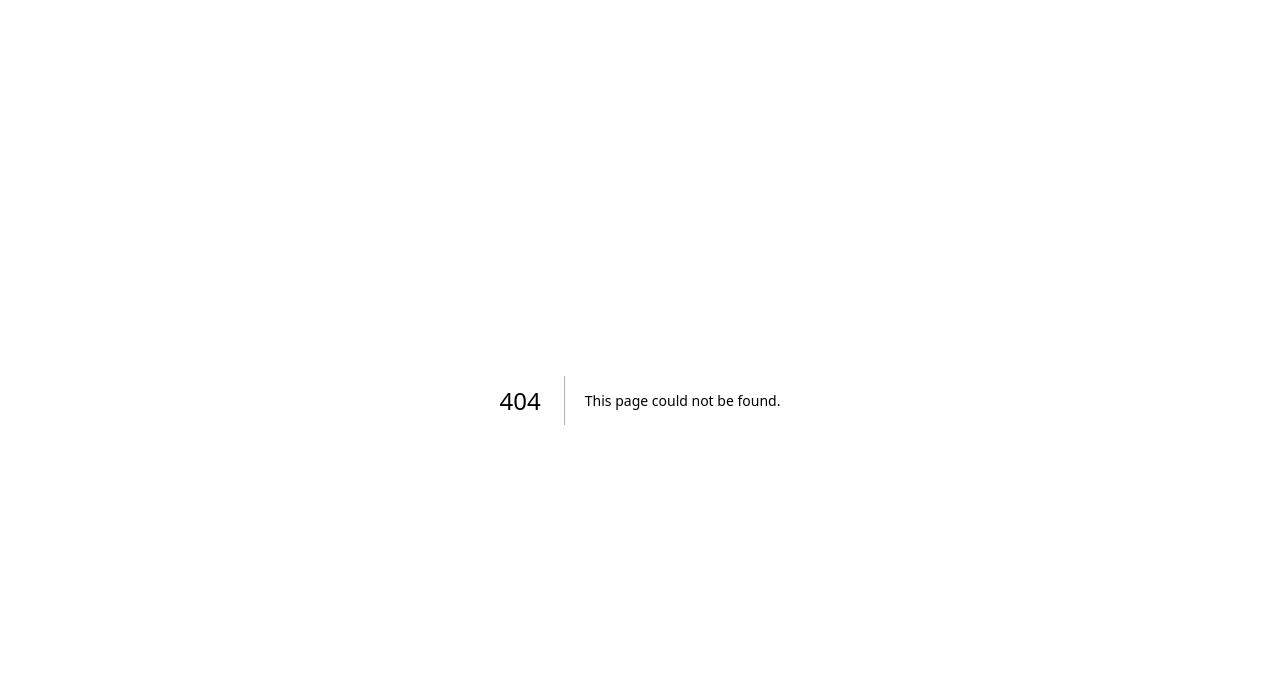
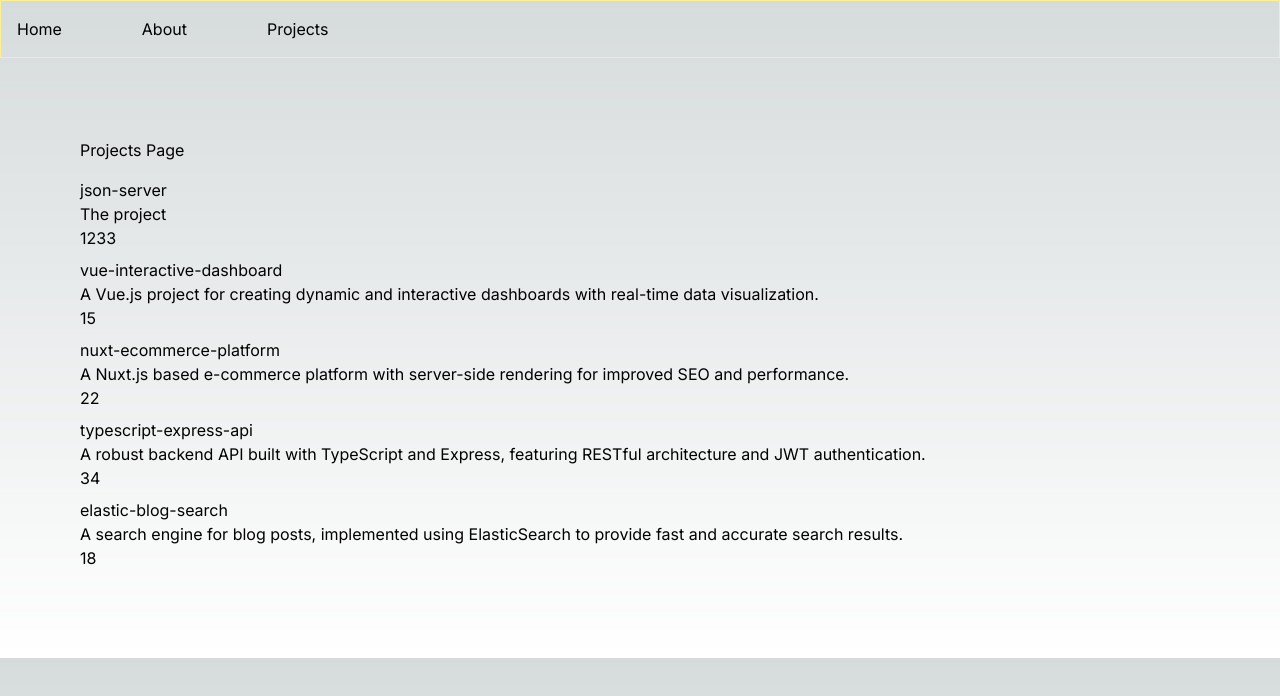
Before and after one commit to sttinh99/blog_nextjs_practice, a Next.js app: page /about/projects in a window 1280 px wide. Before the commit this address had no page. Shown: the top 696 px of the page. Built offline with nearby package versions, Linux system fonts and the light colour scheme; data requests are answered from the project's data file.

Commit message:
handle app route, loading ui, ssr, suspense

```diff
--- /dev/null
+++ b/app/about/page.tsx
@@ -0,0 +1,8 @@
+export default function AboutPages() {
+  return (
+    <div>
+      <h1>About Page</h1>
+      <p>This is the about page.</p>
+    </div>
+  );
+}
--- /dev/null
+++ b/app/about/projects/components/ProjectList.tsx
@@ -0,0 +1,24 @@
+type Blog = {
+  id: number;
+  title: string;
+  description: string;
+  stargazers_count: string | number;
+};
+
+export default async function ProjectList() {
+  const res = await fetch("http://localhost:3001/repos", {
+    cache: "no-store",
+  });
+  const repos = await res.json();
+  return (
+    <>
+      {repos.map((repo: Blog) => (
+        <div className="mb-2" key={repo.id}>
+          <h2>{repo.title}</h2>
+          <p>{repo.description}</p>
+          <p>{repo.stargazers_count}</p>
+        </div>
+      ))}
+    </>
+  );
+}
--- /dev/null
+++ b/app/about/projects/loading.tsx
@@ -0,0 +1,17 @@
+export default function Loading() {
+  return (
+    <div className="p-20">
+      <h1 className="mb-4">Projects Page</h1>
+      <ul className="space-y-8">
+        {Array(3)
+          .fill("")
+          .map((_el: string, index: number) => (
+            <li key={index} className="list-none">
+              <div className="w-full h-24 animate-pulse bg-neutral-100 dark:bg-neutral-700"></div>
+            </li>
+          ))}
+      </ul>
+      {/* Add your projects here */}
+    </div>
+  );
+}
--- /dev/null
+++ b/app/about/projects/page.tsx
@@ -0,0 +1,13 @@
+import { Suspense } from "react";
+import ProjectList from "./components/ProjectList";
+export default function ProjectsPage() {
+  return (
+    <div className="p-20">
+      <h1 className="mb-4">Projects Page</h1>
+      <Suspense fallback={<div>Loading...</div>}>
+        <ProjectList />
+      </Suspense>
+      {/* Add your projects here */}
+    </div>
+  );
+}
--- /dev/null
+++ b/app/blog/[slug]/page.tsx
@@ -0,0 +1,3 @@
+export default function Blog({ params }: { params: { slug: string } }) {
+  return <div>Blog {params.slug}</div>;
+}
--- /dev/null
+++ b/app/components/Card.tsx
@@ -0,0 +1,8 @@
+function Card({ text = "Nothing to do" }) {
+  return (
+    <div className="border rounded-md border-white-200 bg-red p-2 d-flex w-[20%] m-4">
+      {text}
+    </div>
+  );
+}
+export default Card;
--- /dev/null
+++ b/app/components/Header.tsx
@@ -0,0 +1,20 @@
+import Link from "next/link";
+
+function Header() {
+  return (
+    <header className="p-4 border border-yellow-200">
+      <ul className="flex space-x-20">
+        <li>
+          <Link href="/">Home</Link>
+        </li>
+        <li>
+          <Link href="/about">About</Link>
+        </li>
+        <li>
+          <Link href="/about/projects">Projects</Link>
+        </li>
+      </ul>
+    </header>
+  );
+}
+export default Header;
--- a/app/layout.tsx
+++ b/app/layout.tsx
@@ -1,8 +1,11 @@
 import type { Metadata } from "next";
 import { Inter } from "next/font/google";
 import "./globals.css";
+import Header from "./components/Header";
 
 const inter = Inter({ subsets: ["latin"] });
+
+console.log("inter", inter);
 
 export const metadata: Metadata = {
   title: "Create Next App",
@@ -16,7 +19,10 @@ export default function RootLayout({
 }>) {
   return (
     <html lang="en">
-      <body className={inter.className}>{children}</body>
+      <body className={inter.className}>
+        <Header />
+        <main>{children}</main>
+      </body>
     </html>
   );
 }
--- a/app/page.tsx
+++ b/app/page.tsx
@@ -1,113 +1,13 @@
-import Image from "next/image";
+import Card from "./components/Card";
 
 export default function Home() {
   return (
-    <main className="flex min-h-screen flex-col items-center justify-between p-24">
-      <div className="z-10 w-full max-w-5xl items-center justify-between font-mono text-sm lg:flex">
-        <p className="fixed left-0 top-0 flex w-full justify-center border-b border-gray-300 bg-gradient-to-b from-zinc-200 pb-6 pt-8 backdrop-blur-2xl dark:border-neutral-800 dark:bg-zinc-800/30 dark:from-inherit lg:static lg:w-auto  lg:rounded-xl lg:border lg:bg-gray-200 lg:p-4 lg:dark:bg-zinc-800/30">
-          Get started by editing&nbsp;
-          <code className="font-mono font-bold">app/page.tsx</code>
-        </p>
-        <div className="fixed bottom-0 left-0 flex h-48 w-full items-end justify-center bg-gradient-to-t from-white via-white dark:from-black dark:via-black lg:static lg:size-auto lg:bg-none">
-          <a
-            className="pointer-events-none flex place-items-center gap-2 p-8 lg:pointer-events-auto lg:p-0"
-            href="https://vercel.com?utm_source=create-next-app&utm_medium=appdir-template&utm_campaign=create-next-app"
-            target="_blank"
-            rel="noopener noreferrer"
-          >
-            By{" "}
-            <Image
-              src="/vercel.svg"
-              alt="Vercel Logo"
-              className="dark:invert"
-              width={100}
-              height={24}
-              priority
-            />
-          </a>
-        </div>
-      </div>
-
-      <div className="relative z-[-1] flex place-items-center before:absolute before:h-[300px] before:w-full before:-translate-x-1/2 before:rounded-full before:bg-gradient-radial before:from-white before:to-transparent before:blur-2xl before:content-[''] after:absolute after:-z-20 after:h-[180px] after:w-full after:translate-x-1/3 after:bg-gradient-conic after:from-sky-200 after:via-blue-200 after:blur-2xl after:content-[''] before:dark:bg-gradient-to-br before:dark:from-transparent before:dark:to-blue-700 before:dark:opacity-10 after:dark:from-sky-900 after:dark:via-[#0141ff] after:dark:opacity-40 sm:before:w-[480px] sm:after:w-[240px] before:lg:h-[360px]">
-        <Image
-          className="relative dark:drop-shadow-[0_0_0.3rem_#ffffff70] dark:invert"
-          src="/next.svg"
-          alt="Next.js Logo"
-          width={180}
-          height={37}
-          priority
-        />
-      </div>
-
-      <div className="mb-32 grid text-center lg:mb-0 lg:w-full lg:max-w-5xl lg:grid-cols-4 lg:text-left">
-        <a
-          href="https://nextjs.org/docs?utm_source=create-next-app&utm_medium=appdir-template&utm_campaign=create-next-app"
-          className="group rounded-lg border border-transparent px-5 py-4 transition-colors hover:border-gray-300 hover:bg-gray-100 hover:dark:border-neutral-700 hover:dark:bg-neutral-800/30"
-          target="_blank"
-          rel="noopener noreferrer"
-        >
-          <h2 className="mb-3 text-2xl font-semibold">
-            Docs{" "}
-            <span className="inline-block transition-transform group-hover:translate-x-1 motion-reduce:transform-none">
-              -&gt;
-            </span>
-          </h2>
-          <p className="m-0 max-w-[30ch] text-sm opacity-50">
-            Find in-depth information about Next.js features and API.
-          </p>
-        </a>
-
-        <a
-          href="https://nextjs.org/learn?utm_source=create-next-app&utm_medium=appdir-template-tw&utm_campaign=create-next-app"
-          className="group rounded-lg border border-transparent px-5 py-4 transition-colors hover:border-gray-300 hover:bg-gray-100 hover:dark:border-neutral-700 hover:dark:bg-neutral-800/30"
-          target="_blank"
-          rel="noopener noreferrer"
-        >
-          <h2 className="mb-3 text-2xl font-semibold">
-            Learn{" "}
-            <span className="inline-block transition-transform group-hover:translate-x-1 motion-reduce:transform-none">
-              -&gt;
-            </span>
-          </h2>
-          <p className="m-0 max-w-[30ch] text-sm opacity-50">
-            Learn about Next.js in an interactive course with&nbsp;quizzes!
-          </p>
-        </a>
-
-        <a
-          href="https://vercel.com/templates?framework=next.js&utm_source=create-next-app&utm_medium=appdir-template&utm_campaign=create-next-app"
-          className="group rounded-lg border border-transparent px-5 py-4 transition-colors hover:border-gray-300 hover:bg-gray-100 hover:dark:border-neutral-700 hover:dark:bg-neutral-800/30"
-          target="_blank"
-          rel="noopener noreferrer"
-        >
-          <h2 className="mb-3 text-2xl font-semibold">
-            Templates{" "}
-            <span className="inline-block transition-transform group-hover:translate-x-1 motion-reduce:transform-none">
-              -&gt;
-            </span>
-          </h2>
-          <p className="m-0 max-w-[30ch] text-sm opacity-50">
-            Explore starter templates for Next.js.
-          </p>
-        </a>
-
-        <a
-          href="https://vercel.com/new?utm_source=create-next-app&utm_medium=appdir-template&utm_campaign=create-next-app"
-          className="group rounded-lg border border-transparent px-5 py-4 transition-colors hover:border-gray-300 hover:bg-gray-100 hover:dark:border-neutral-700 hover:dark:bg-neutral-800/30"
-          target="_blank"
-          rel="noopener noreferrer"
-        >
-          <h2 className="mb-3 text-2xl font-semibold">
-            Deploy{" "}
-            <span className="inline-block transition-transform group-hover:translate-x-1 motion-reduce:transform-none">
-              -&gt;
-            </span>
-          </h2>
-          <p className="m-0 max-w-[30ch] text-balance text-sm opacity-50">
-            Instantly deploy your Next.js site to a shareable URL with Vercel.
-          </p>
-        </a>
-      </div>
-    </main>
+    <>
+      <div>Hello World</div>
+      <Card text="Try more" />
+      <Card text="Miss you" />
+      <Card />
+      <Card />
+    </>
   );
 }
--- /dev/null
+++ b/db.json
@@ -0,0 +1,34 @@
+{
+  "repos": [
+    {
+      "id": 1,
+      "title": "json-server",
+      "description": "The project",
+      "stargazers_count": 1233
+    },
+    {
+      "id": 2,
+      "title": "vue-interactive-dashboard",
+      "description": "A Vue.js project for creating dynamic and interactive dashboards with real-time data visualization.",
+      "stargazers_count": 15
+    },
+    {
+      "id": 3,
+      "title": "nuxt-ecommerce-platform",
+      "description": "A Nuxt.js based e-commerce platform with server-side rendering for improved SEO and performance.",
+      "stargazers_count": 22
+    },
+    {
+      "id": 4,
+      "title": "typescript-express-api",
+      "description": "A robust backend API built with TypeScript and Express, featuring RESTful architecture and JWT authentication.",
+      "stargazers_count": 34
+    },
+    {
+      "id": 5,
+      "title": "elastic-blog-search",
+      "description": "A search engine for blog posts, implemented using ElasticSearch to provide fast and accurate search results.",
+      "stargazers_count": 18
+    }
+  ]
+}
```
Also changed, not shown: package.json (+8 -6 lines), 1 other file (tests, documents, lock files or other folders).
